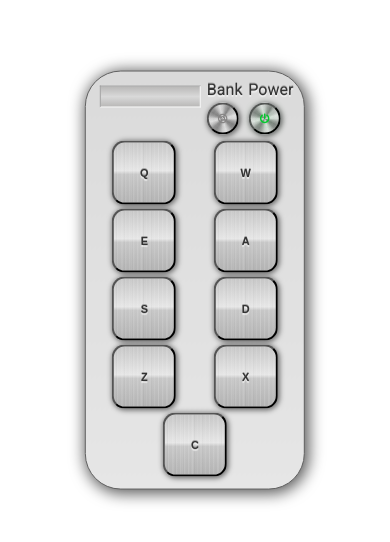
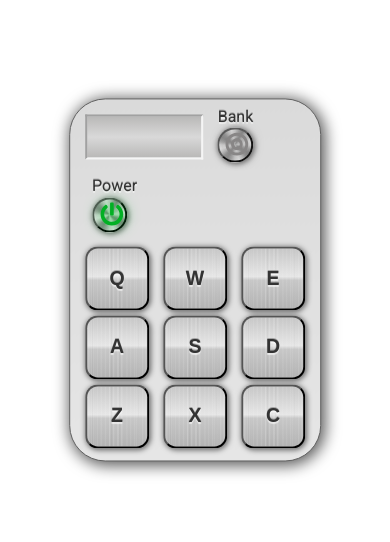
Before and after one commit to SviatlanKa/drum-machine, a React (Create React App) app: page / in a window 390 px wide. Shown: the part 142-684 px from the top of the page. Built offline with nearby package versions, Linux system fonts and the light colour scheme; a web font is replaced by a local one.

Commit message:
finished project

```diff
--- a/src/components/App.css
+++ b/src/components/App.css
@@ -26,13 +26,13 @@
 #power, #bank {
     display: flex;
     flex-direction: column;
-    margin-bottom: 1.5vw;
-    padding-left: 1.5vw;
+    margin-bottom: 6%;
+    padding-left: 6%;
 }
 
 .power-label, .bank-label {
     text-align: center;
-    padding-bottom: .5vh;
+    padding-bottom: 4%;
     color: rgb(51,51,51);
     text-shadow: rgba(102,102,102,.5) 0 -1px 0, rgba(255,255,255,.6) 0 2px 1px;
 }
@@ -69,7 +69,9 @@
     font: 2vw 'Coda', sans-serif;
     padding: 2%;
     width: 45%;
-    height: 1.6em;
+    height: 2.8vw;
+    min-width: 32px;
+    min-height: 32px;
     outline: none;
     border: inset .15em whitesmoke;
     background: linear-gradient(to bottom, #b6b5b4 0%, #d9d9d9 50%, #b6b5b4 100%) border-box;
@@ -114,6 +116,38 @@
 
 @media screen and (max-width: 1160px){
     #drum-machine {
-        width: 52vw;
+        width: 39vw;
+    }
+    .power-button, .bank-button {
+        width: 6vw;
+        height: 6vw;
+        font-size: 3.8vw;
+    }
+    .drum-pad {
+        width: 10.5vw;
+        height: 10.5vw;
+        font-size: 3.8vw;
+    }
+    #display {
+        font-size: 2.5vw;
     }
 }
+
+@media screen and (max-width: 620px){
+    #drum-machine {
+        width: 60vw;
+    }
+    .power-button, .bank-button {
+        width: 9vw;
+        height: 9vw;
+        font-size: 6vw;
+    }
+    .drum-pad {
+        width: 16vw;
+        height: 16vw;
+        font-size: 5vw;
+    }
+    #display {
+        font-size: 4vw;
+    }
+}
--- a/src/components/BankButton.jsx
+++ b/src/components/BankButton.jsx
@@ -19,7 +19,7 @@ class BankButton extends Component {
     render() {
         const styles = {
             activeBank: {
-                color: "hsl(133, 100%, 40%)",
+                color: "rgb(2, 176, 36)",
                 filter: "drop-shadow(0 0 .5rem hsl(133, 100%, 40%))"
             },
 
--- a/src/components/DrumPad.jsx
+++ b/src/components/DrumPad.jsx
@@ -15,6 +15,7 @@ class DrumPad extends Component {
             button.style.color='rgb(0,102,204)';
             button.style.textShadow ='rgba(0,51,102,.3) 0 -1px 0, rgba(179,217,255,1) 0 2px 1px, rgba(153,221,255,1) 0 0 5px, rgba(0,128,255,.6) 0 0 20px';
         }
+
     }
 
     handleMouseUp(event) {
--- a/src/components/PowerButton.jsx
+++ b/src/components/PowerButton.jsx
@@ -17,7 +17,7 @@ class PowerButton extends Component {
     render() {
         const styles = {
             powerOn: {
-                color: "rgb(0, 204, 44)",
+                color: "rgb(2, 176, 36)",
                 filter: "drop-shadow(0 0 .5rem rgb(0, 204, 44))"
             },
 
```
